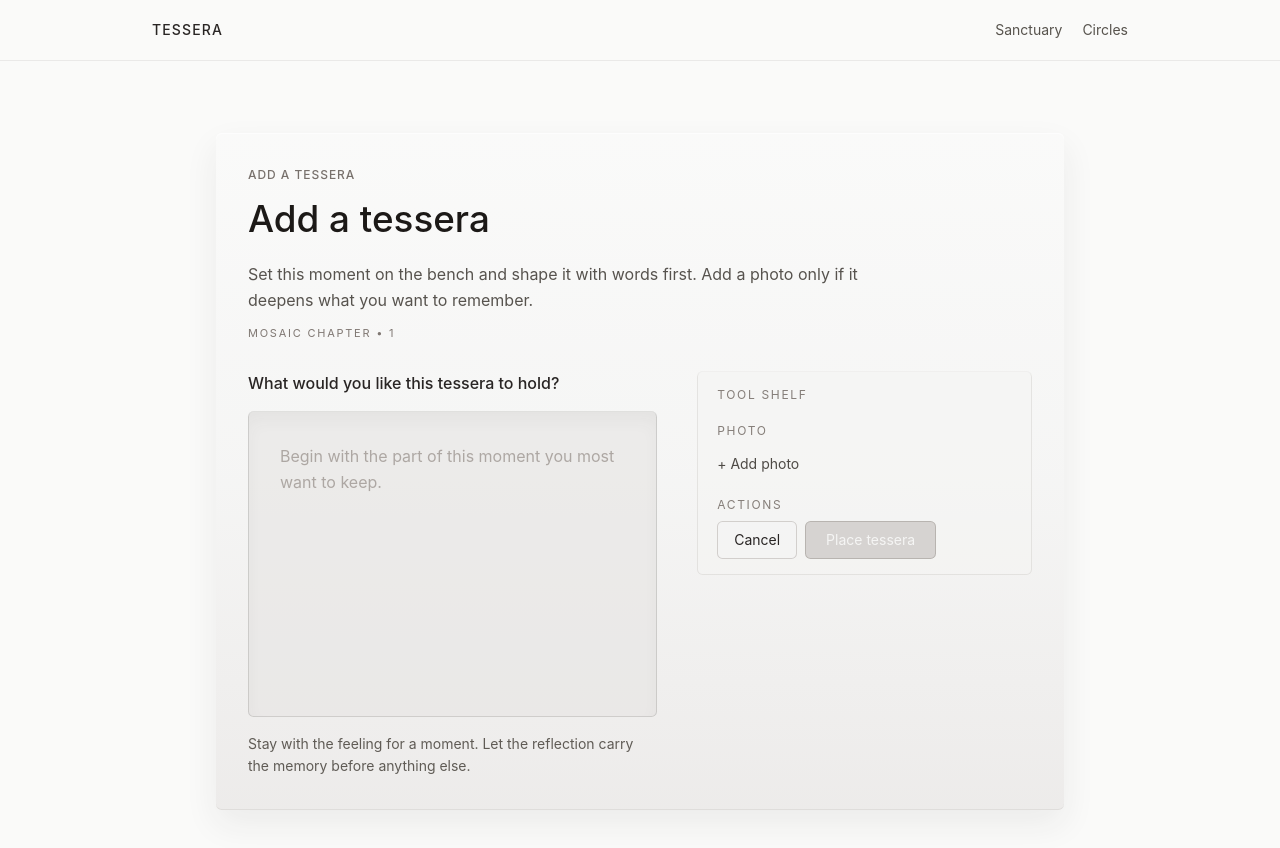
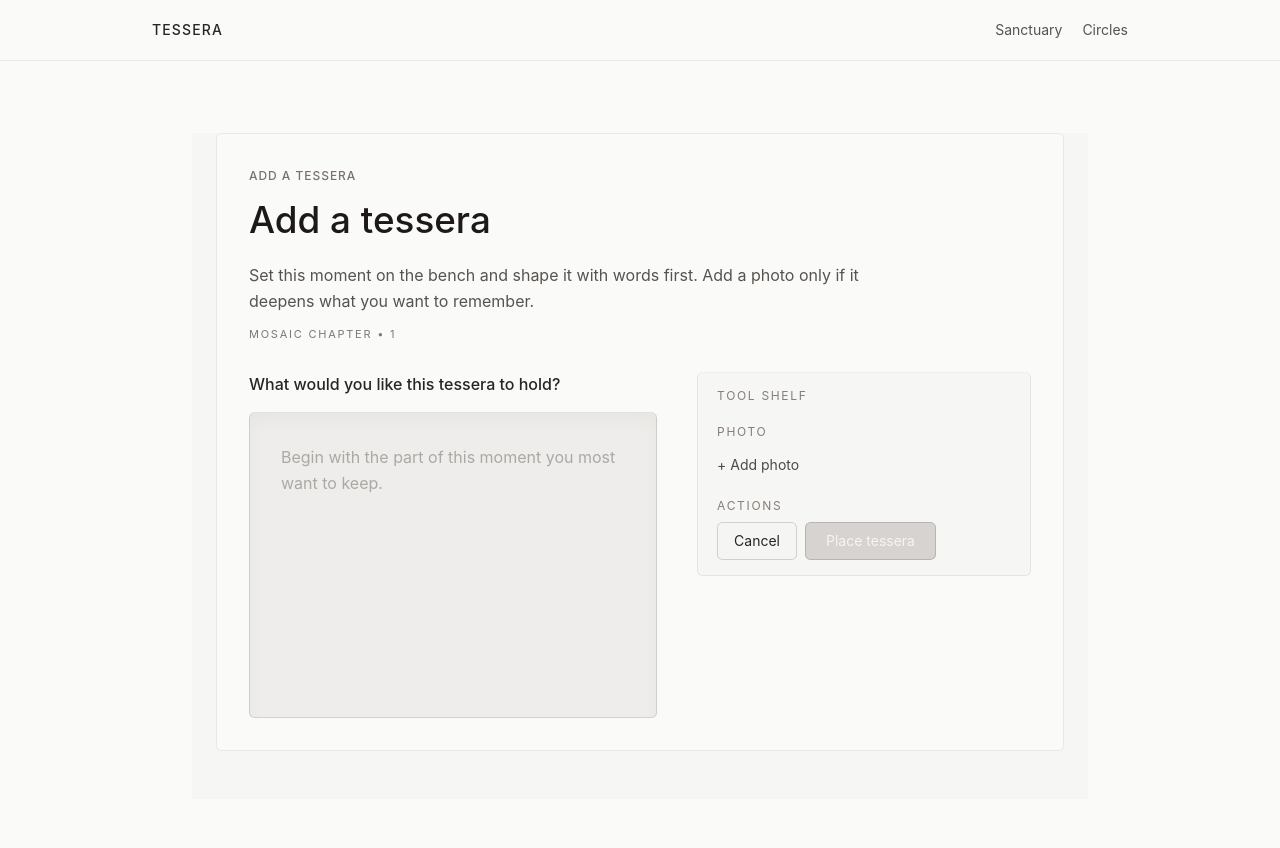
Before and after one commit to vanderjt/tessera, a Next.js app: page /mosaics/1/share in a window 1280 px wide. Shown: the top 848 px of the page. Built offline with nearby package versions, Linux system fonts and the light colour scheme.

Commit message:
Refine add tessera bench surface styling

```diff
--- a/app/(app)/mosaics/[mosaicId]/share/page.tsx
+++ b/app/(app)/mosaics/[mosaicId]/share/page.tsx
@@ -42,10 +42,10 @@ export default function ShareMomentPage({ params }: PageProps) {
   };
 
   return (
-    <section className="mx-auto max-w-4xl px-4 pb-12 sm:px-6">
+    <section className="mx-auto max-w-4xl bg-stone-100/70 px-4 pb-12 sm:px-6">
       <form
         onSubmit={handlePlaceTessera}
-        className="relative mt-4 overflow-hidden rounded-[0.35rem] bg-gradient-to-b from-stone-50 via-stone-100/95 to-stone-200/70 p-6 shadow-[0_14px_34px_rgba(41,37,36,0.07),inset_0_1px_0_rgba(255,255,255,0.7),inset_0_-1px_0_rgba(120,113,108,0.12)] sm:p-8"
+        className="relative mt-4 overflow-hidden rounded-[0.35rem] border border-stone-200/85 bg-stone-50 p-6 sm:p-8"
       >
         <div className="relative space-y-7">
           <header className="space-y-3">
@@ -62,7 +62,7 @@ export default function ShareMomentPage({ params }: PageProps) {
             <div className="space-y-4">
               <p className="text-base font-medium text-stone-800">What would you like this tessera to hold?</p>
 
-              <div className="rounded-[0.35rem] bg-stone-200/62 p-6 shadow-[inset_0_1px_0_rgba(255,255,255,0.4),inset_0_0_0_1px_rgba(87,83,78,0.18),inset_0_10px_16px_rgba(68,64,60,0.045)] sm:p-8">
+              <div className="rounded-[0.35rem] bg-stone-200/62 p-6 shadow-[inset_0_1px_0_rgba(255,255,255,0.42),inset_0_0_0_1px_rgba(87,83,78,0.18),inset_0_10px_16px_rgba(68,64,60,0.04)] sm:p-8">
                 <textarea
                   id="reflection"
                   value={reflection}
@@ -73,12 +73,9 @@ export default function ShareMomentPage({ params }: PageProps) {
                 />
               </div>
 
-              <p className="text-sm leading-relaxed text-stone-600/95">
-                Stay with the feeling for a moment. Let the reflection carry the memory before anything else.
-              </p>
             </div>
 
-            <aside className="space-y-5 rounded-[0.35rem] bg-stone-100/60 p-4 shadow-[inset_0_1px_0_rgba(255,255,255,0.42),inset_0_0_0_1px_rgba(120,113,108,0.14)] lg:pl-5">
+            <aside className="space-y-5 rounded-[0.35rem] bg-stone-100/78 p-4 shadow-[inset_0_1px_0_rgba(255,255,255,0.42),inset_0_0_0_1px_rgba(120,113,108,0.14)] lg:pl-5">
               <p className="text-xs uppercase tracking-[0.14em] text-stone-500/90">Tool shelf</p>
 
               <div className="space-y-3">
```
